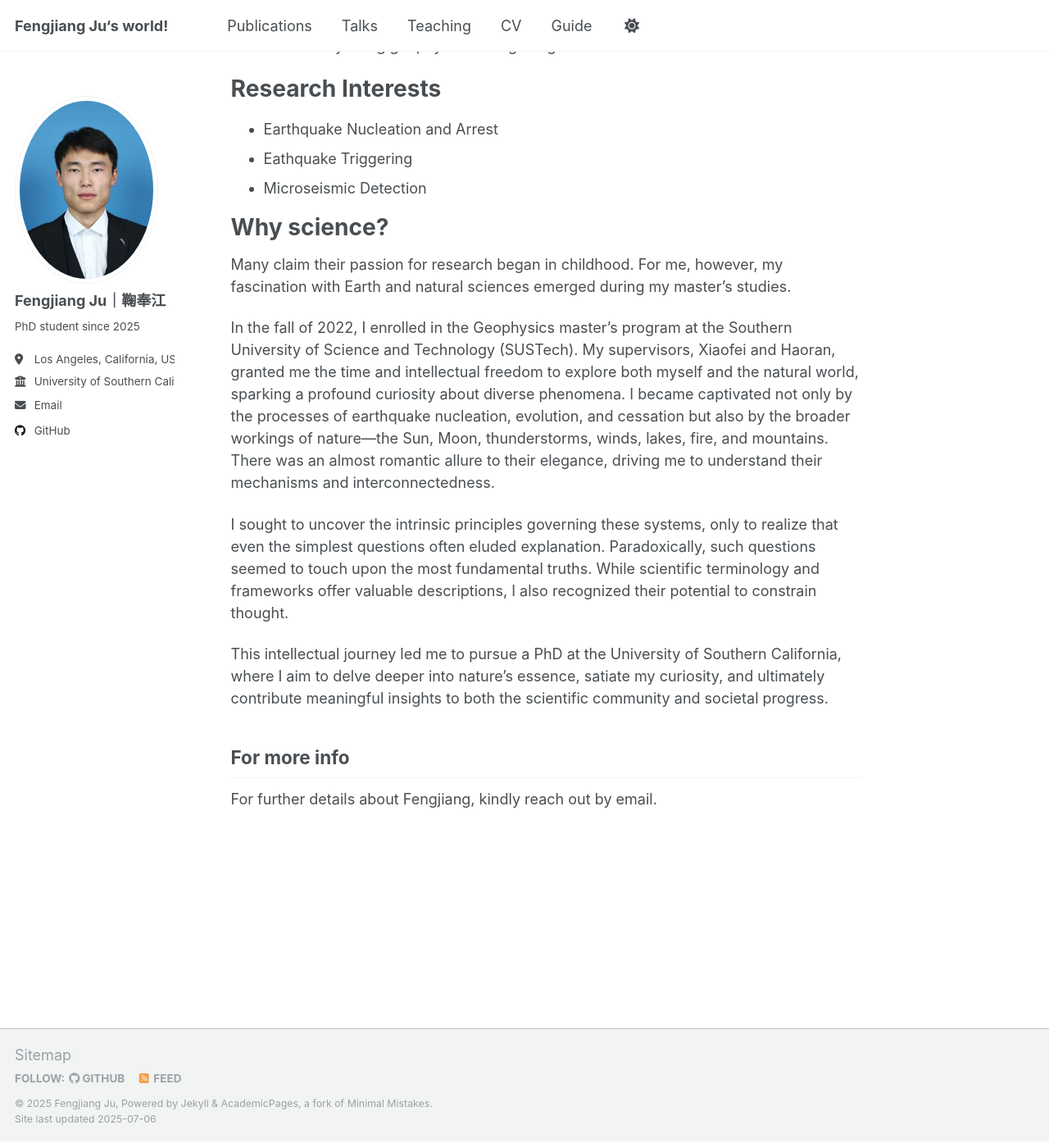
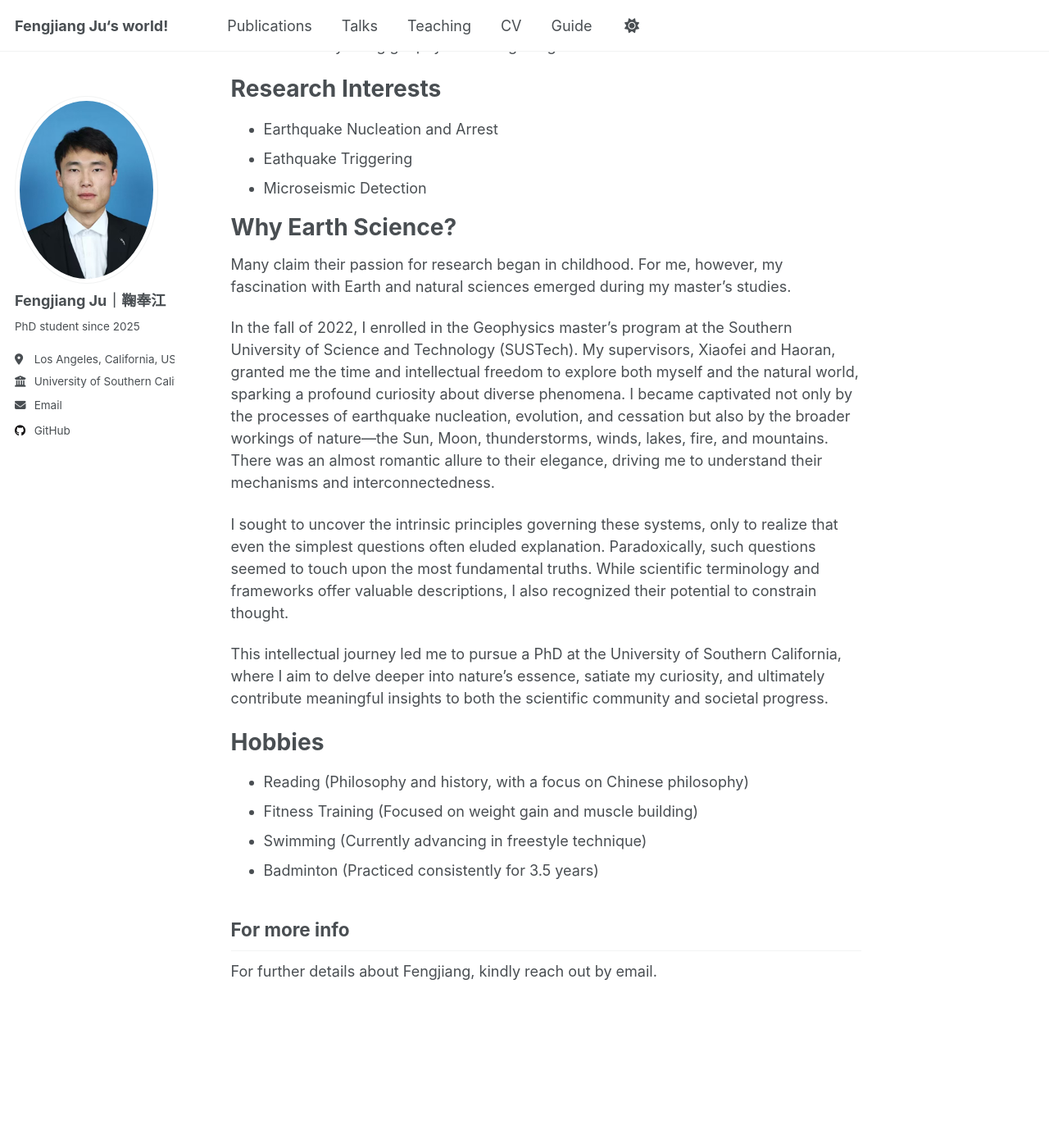
Before and after one commit to FengJiangJu/fengjiangju.github.io, a Jekyll site: the page built from _pages/about.md, in a window 1280 px wide and 1400 px high, scrolled down 470 px. Shown: the whole window at 82% size. Built offline with Jekyll 4.4.1, drawn with Linux system fonts in a browser that asks for light colours; a script that is not in the unit is left out.

Commit message:
Update about.md

```diff
--- a/_pages/about.md
+++ b/_pages/about.md
@@ -19,7 +19,7 @@ Research Interests
 - Eathquake Triggering
 - Microseismic Detection
 
-Why science?
+Why Earth Science?
 ======
 Many claim their passion for research began in childhood. For me, however, my fascination with Earth and natural sciences emerged during my master’s studies.
 
@@ -29,6 +29,13 @@ I sought to uncover the intrinsic principles governing these systems, only to re
 
 This intellectual journey led me to pursue a PhD at the University of Southern California, where I aim to delve deeper into nature’s essence, satiate my curiosity, and ultimately contribute meaningful insights to both the scientific community and societal progress.
 
+Hobbies
+======
+- Reading (Philosophy and history, with a focus on Chinese philosophy)
+- Fitness Training (Focused on weight gain and muscle building)
+- Swimming (Currently advancing in freestyle technique)
+- Badminton (Practiced consistently for 3.5 years)
+
 For more info
 ------
 For further details about Fengjiang, kindly reach out by email.
```
